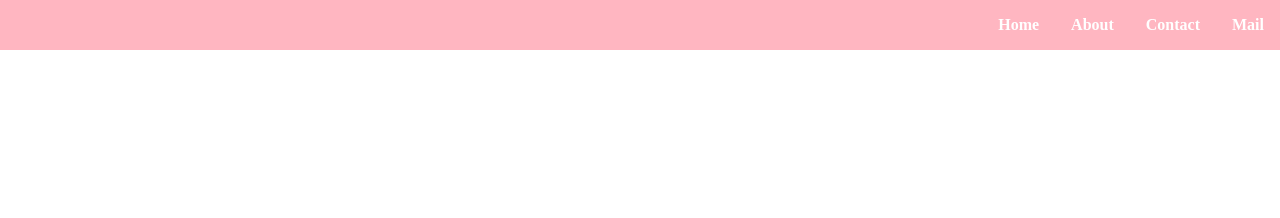
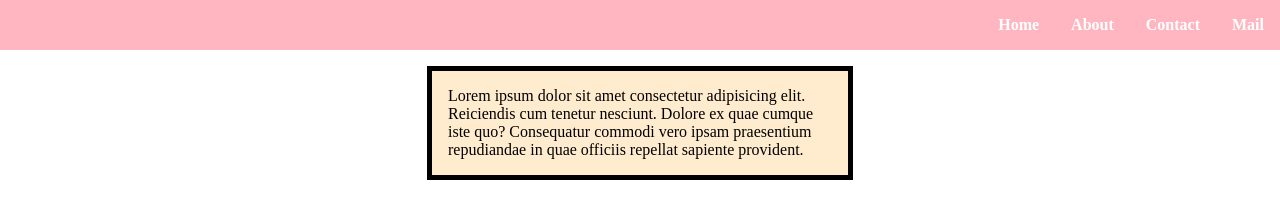
Before and after one commit to sayedak/Practice, a plain HTML site: page flexbox-practice/flexbox-1.html in a window 1280 px wide. Drawn offline with Linux system fonts and the light colour scheme.

Commit message:
1st flex content

```diff
--- a/flexbox-practice/flexbox-1.css
+++ b/flexbox-practice/flexbox-1.css
@@ -1,3 +1,4 @@
+/*Navigation Part*/
 .nav {
     background-color: lightpink;
     display: flex;
@@ -38,6 +39,28 @@
     }
 }
 
+/*Body section*/
 body {
     margin: 0px;
 }
+
+/*Top-Middle section*/
+.top-middle {
+    display: flex;
+    justify-content: center;
+    /*margin: 30px auto;*/
+
+    flex-flow: row wrap;
+
+    flex: 1 100%;
+
+}
+
+.top-middle p {
+    display: block;
+    padding: 1em;
+    background-color: blanchedalmond;
+    border: 5px solid black;
+    width: 30%;
+
+}
--- a/flexbox-practice/flexbox-1.html
+++ b/flexbox-practice/flexbox-1.html
@@ -5,7 +5,7 @@
     <meta charset="UTF-8">
     <meta http-equiv="X-UA-Compatible" content="IE=edge">
     <meta name="viewport" content="width=device-width, initial-scale=1.0">
-    <meta http-equiv="refresh" content="60; url=flexbox-1.html">
+    <meta http-equiv="refresh" content="6500; url=flexbox-1.html">
     <meta name="description" content="Hello and welcome to the flex turorial.">
     <meta name="keywords" content="html, html5, css, css3, video, learn, flex, flexbox">
     <meta name="robots" content="index, follow">
@@ -14,12 +14,22 @@
 </head>
 
 <body>
+    <!--Navigation Section-->
     <ul class="nav">
         <li> <a href="#">Home</a></li>
         <li> <a href="#">About</a></li>
         <li> <a href="#">Contact</a></li>
         <li> <a href="#">Mail</a></li>
     </ul>
+
+    <!--Left Column-->
+    <div class="top-middle">
+        <p>Lorem ipsum dolor sit amet consectetur adipisicing elit. Reiciendis cum tenetur nesciunt. Dolore ex quae
+            cumque iste quo? Consequatur commodi vero ipsam praesentium repudiandae in quae officiis repellat sapiente
+            provident.</p>
+    </div>
+
+
 </body>
 
 </html>
```
